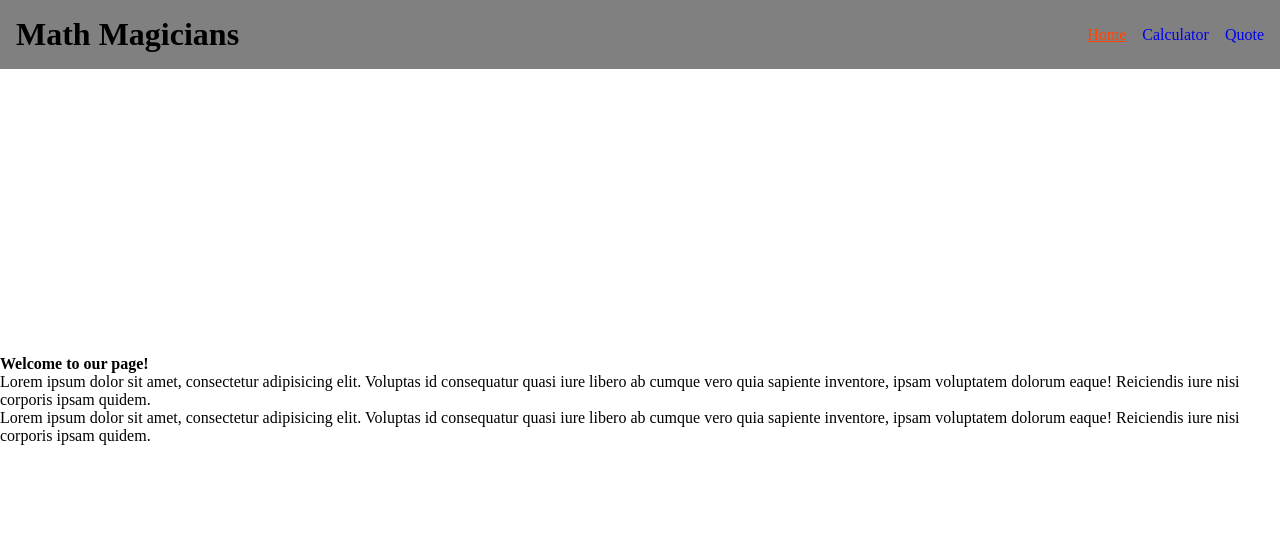
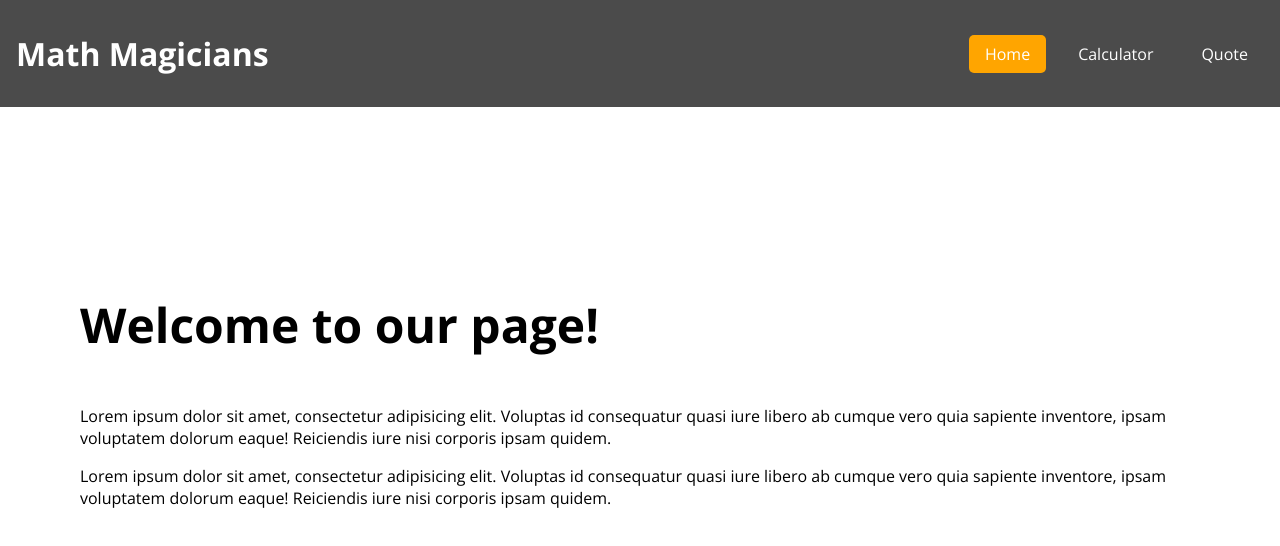
Before and after one commit to diegoyon/math-magician, a React (Create React App) app: page / in a window 1280 px wide. Shown: the top 546 px of the page. Built offline with nearby package versions, Linux system fonts and the light colour scheme.

Commit message:
Add styles

```diff
--- a/src/App.css
+++ b/src/App.css
@@ -1,6 +1,18 @@
+@import url('https://fonts.googleapis.com/css2?family=Open+Sans:ital,wght@0,300;0,400;0,500;0,600;0,700;0,800;1,300;1,400;1,500;1,600;1,700;1,800&display=swap');
+
 body {
   display: flex;
   justify-content: center;
   height: 100vh;
   align-items: center;
 }
+
+* {
+  box-sizing: border-box;
+  margin: 0;
+  padding: 0;
+  font-size: 1rem;
+  font-family: 'Open Sans', sans-serif;
+  text-decoration: none;
+  color: black;
+}
--- a/src/components/Calculator.css
+++ b/src/components/Calculator.css
@@ -1,10 +1,3 @@
-* {
-  box-sizing: border-box;
-  margin: 0;
-  padding: 0;
-  font-size: 1rem;
-}
-
 .grid {
   display: grid;
   grid-template-columns: 1fr 1fr 1fr 1fr;
--- a/src/components/Navbar.css
+++ b/src/components/Navbar.css
@@ -5,8 +5,8 @@
   top: 0;
   left: 0;
   right: 0;
-  padding: 1rem;
-  background-color: grey;
+  padding: 2rem 1rem;
+  background-color: rgb(75, 75, 75);
   align-items: center;
 }
 
@@ -16,6 +16,21 @@
   gap: 1rem;
 }
 
+.navLinks li a {
+  padding: 0.5rem 1rem;
+  border-radius: 5px;
+  color: white;
+}
+
+.navLinks li a:hover {
+  outline: 2px solid orange;
+}
+
 h1 {
   font-size: 2rem;
+  color: white;
 }
+
+.active {
+  background-color: orange;
+}
--- a/src/components/Navbar.js
+++ b/src/components/Navbar.js
@@ -29,10 +29,9 @@ const Navbar = () => {
           <li key={link.id}>
             <NavLink
               to={link.path}
-              style={({ isActive }) => ({
-                color: isActive ? 'orangered' : '',
-                textDecoration: isActive ? 'underline' : 'none',
-              })}
+              className={({ isActive }) => (
+                isActive ? 'active' : null
+              )}
             >
               {link.text}
             </NavLink>
--- /dev/null
+++ b/src/pages/CalculatorPage.css
@@ -0,0 +1,9 @@
+.calculator-page {
+  display: flex;
+  gap: 2rem;
+  padding: 5rem;
+}
+
+.calculator-page h2 {
+  font-size: 2rem;
+}
--- a/src/pages/CalculatorPage.js
+++ b/src/pages/CalculatorPage.js
@@ -1,11 +1,12 @@
 import React from 'react';
 import Calculator from '../components/Calculator';
+import './CalculatorPage.css';
 
 const CalculatorPage = () => (
-  <>
+  <div className="calculator-page">
     <h2>Let&apos;s do some math!</h2>
     <Calculator />
-  </>
+  </div>
 );
 
 export default CalculatorPage;
--- /dev/null
+++ b/src/pages/Home.css
@@ -0,0 +1,11 @@
+.home {
+  display: flex;
+  flex-direction: column;
+  gap: 1rem;
+  padding: 5rem;
+}
+
+.home h2 {
+  font-size: 3rem;
+  margin-bottom: 2rem;
+}
--- a/src/pages/Home.js
+++ b/src/pages/Home.js
@@ -1,7 +1,8 @@
 import React from 'react';
+import './Home.css';
 
 const Home = () => (
-  <>
+  <div className="home">
     <h2>Welcome to our page!</h2>
     <p>
       Lorem ipsum dolor sit amet, consectetur adipisicing
@@ -17,7 +18,7 @@ const Home = () => (
       dolorum eaque! Reiciendis iure nisi corporis ipsam
       quidem.
     </p>
-  </>
+  </div>
 );
 
 export default Home;
--- /dev/null
+++ b/src/pages/Quote.css
@@ -0,0 +1,3 @@
+.quote {
+  padding: 5rem;
+}
--- a/src/pages/Quote.js
+++ b/src/pages/Quote.js
@@ -1,12 +1,13 @@
 import React from 'react';
+import './Quote.css';
 
 const Quote = () => (
-  <>
-    <h3>
+  <div className="quote">
+    <p>
       Mathematics is not about numbers, equations, computations,
       or algorithms: it is about understanding. -William Paul Thruston
-    </h3>
-  </>
+    </p>
+  </div>
 );
 
 export default Quote;
```
Also changed, not shown: public/index.html (line endings or trailing spaces).
